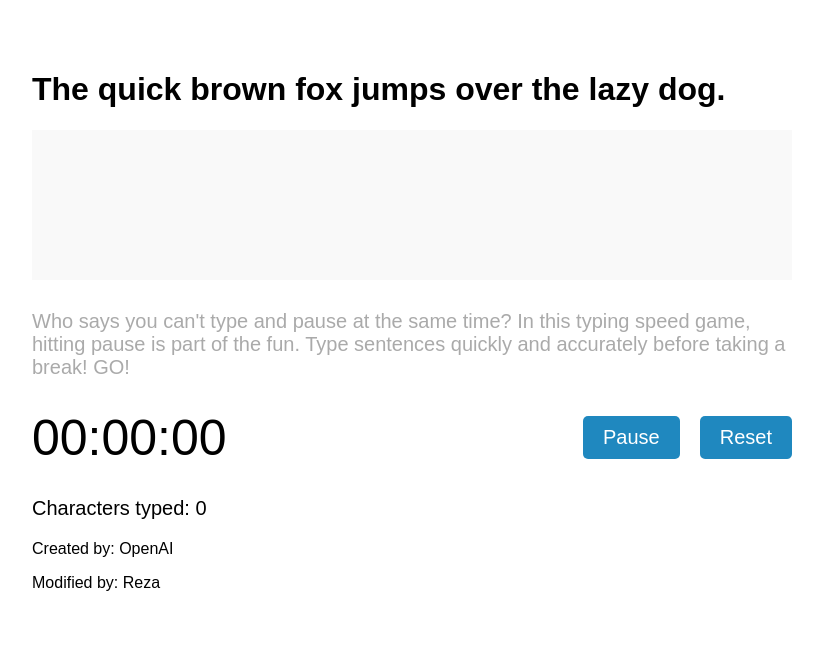
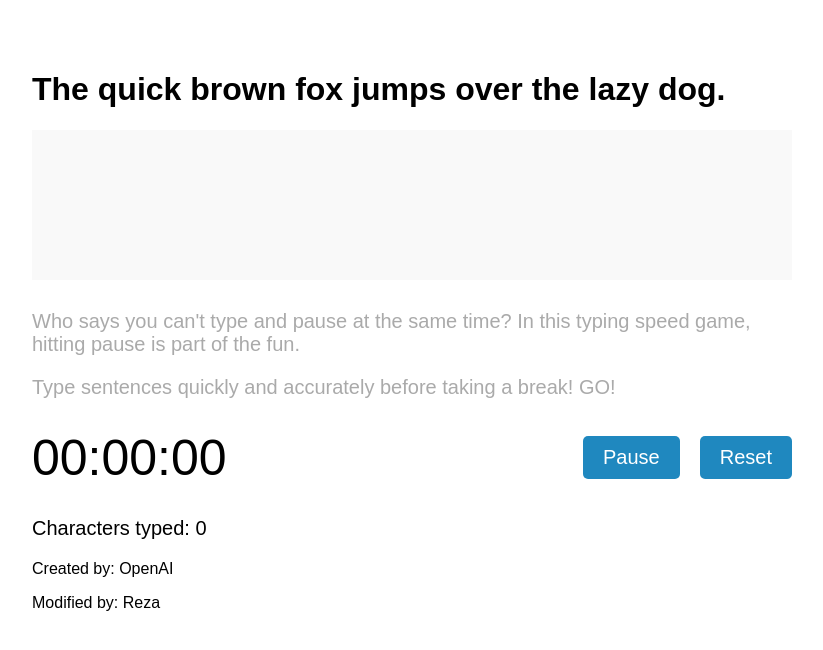
Before and after one commit to l2eza/typing-speed-tester, a plain HTML site: page index.html in a window 1280 px wide. Shown: the whole page, without its empty margins (228-1051 px from the left). Drawn offline with Linux system fonts and the light colour scheme.

Commit message:
modified:   index.html

```diff
--- a/index.html
+++ b/index.html
@@ -14,7 +14,8 @@
         <div class="input-background"></div>
       </div>
       <div class="sample-container">
-        <p id="sample-text">Who says you can't type and pause at the same time? In this typing speed game, hitting pause is part of the fun. Type sentences quickly and accurately before taking a break! GO!</p>
+        <p id="sample-text">Who says you can't type and pause at the same time? In this typing speed game, hitting pause is part of the fun.</p>
+        <p id="sample-text">Type sentences quickly and accurately before taking a break! GO!</p>
       </div>
       <div class="timer-container">
         <div id="timer">00:00:00</div>
```
